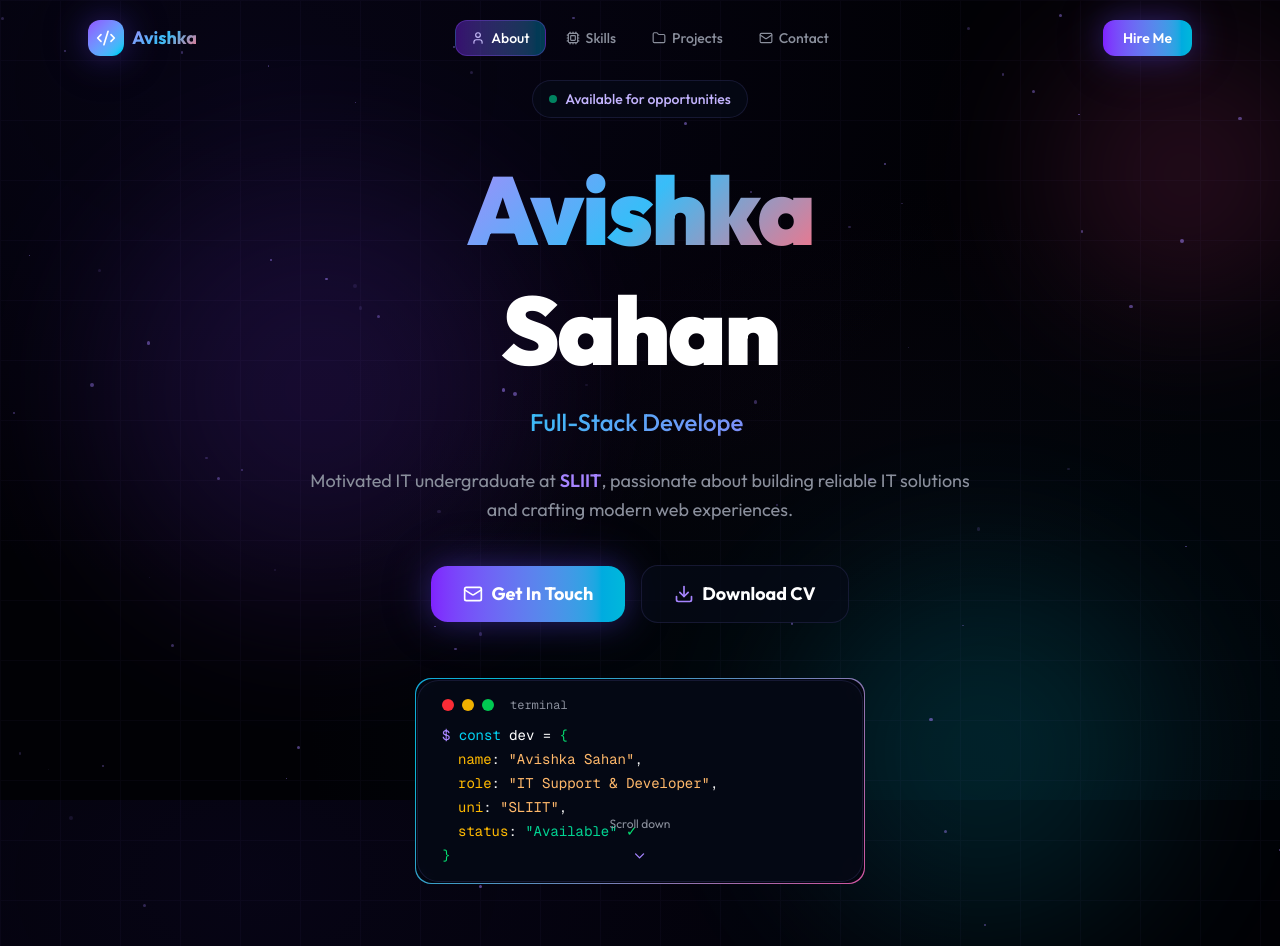
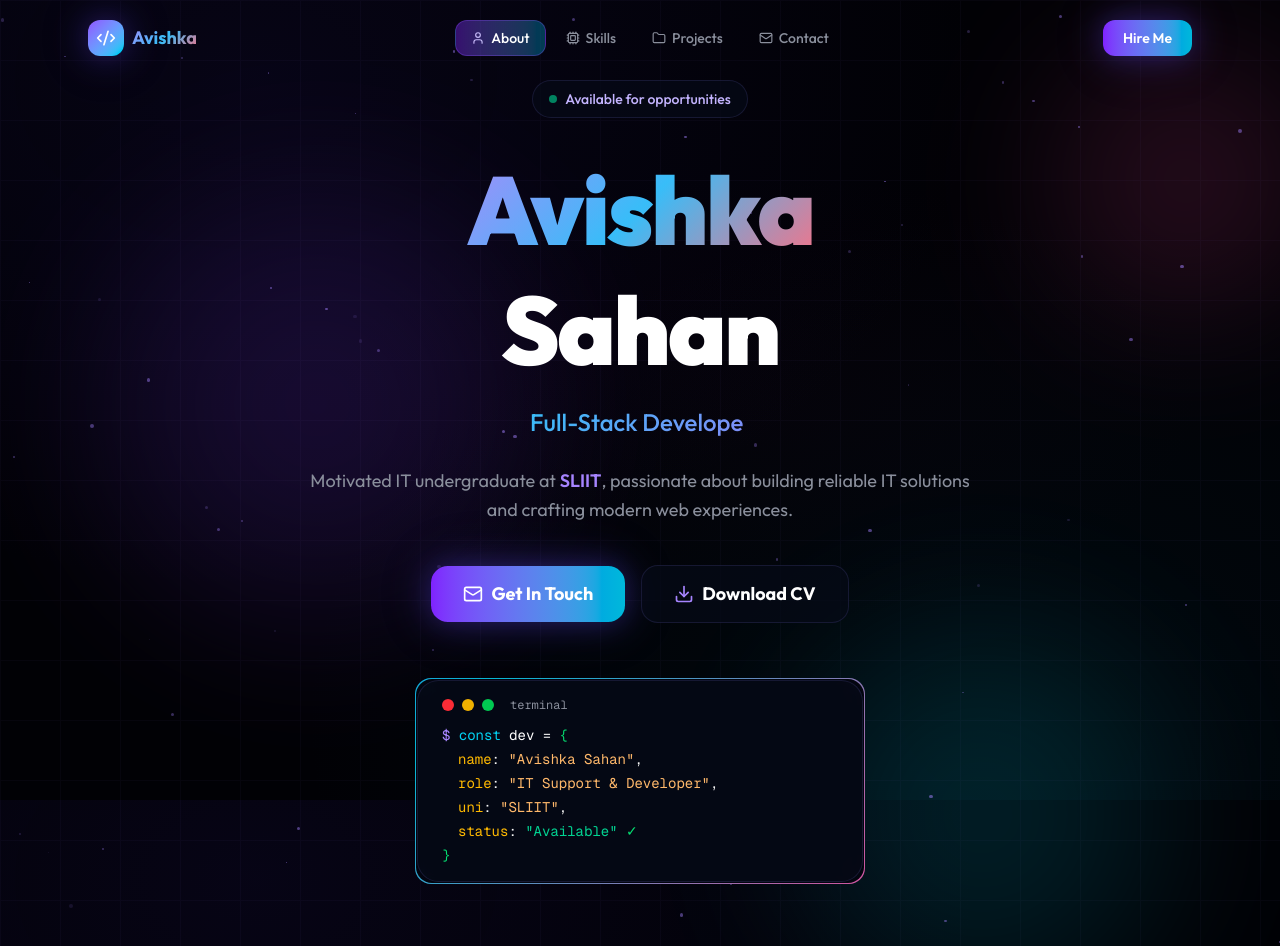
Before and after one commit to avishkasenanayake997-glitch/portofolio, a Next.js app: page / in a window 1280 px wide. Shown: the top 946 px of the page. Built offline with nearby package versions, Linux system fonts and the light colour scheme.

Commit message:
fix: move scroll indicator below terminal box

```diff
--- a/src/components/Hero.tsx
+++ b/src/components/Hero.tsx
@@ -231,7 +231,7 @@ export default function Hero() {
           initial={{ opacity: 0 }}
           animate={{ opacity: 1 }}
           transition={{ delay: 1.2 }}
-          className="absolute bottom-8 left-1/2 -translate-x-1/2 flex flex-col items-center gap-2 text-muted-foreground text-xs"
+          className="mt-16 flex flex-col items-center gap-2 text-muted-foreground text-xs"
         >
           <span>Scroll down</span>
           <motion.div
```
